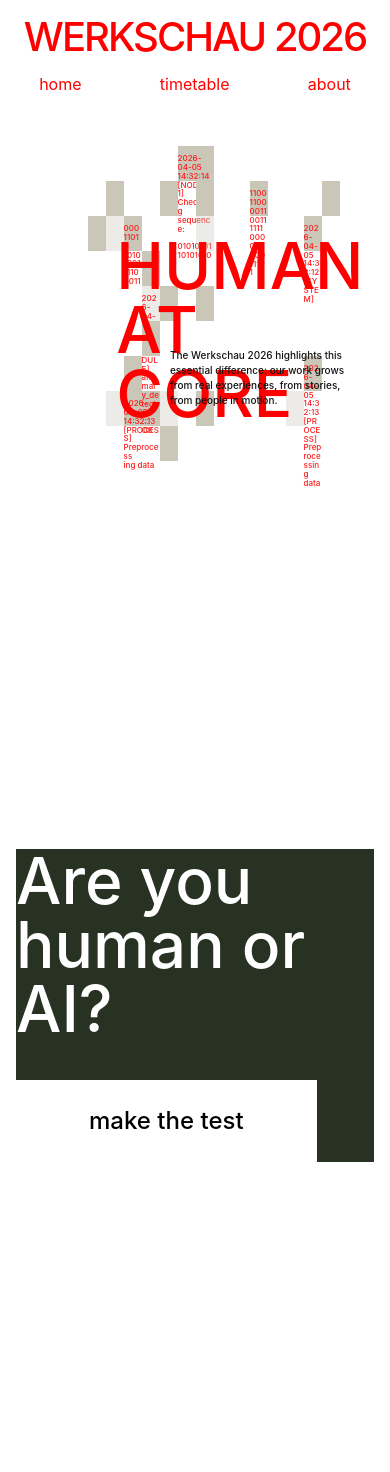
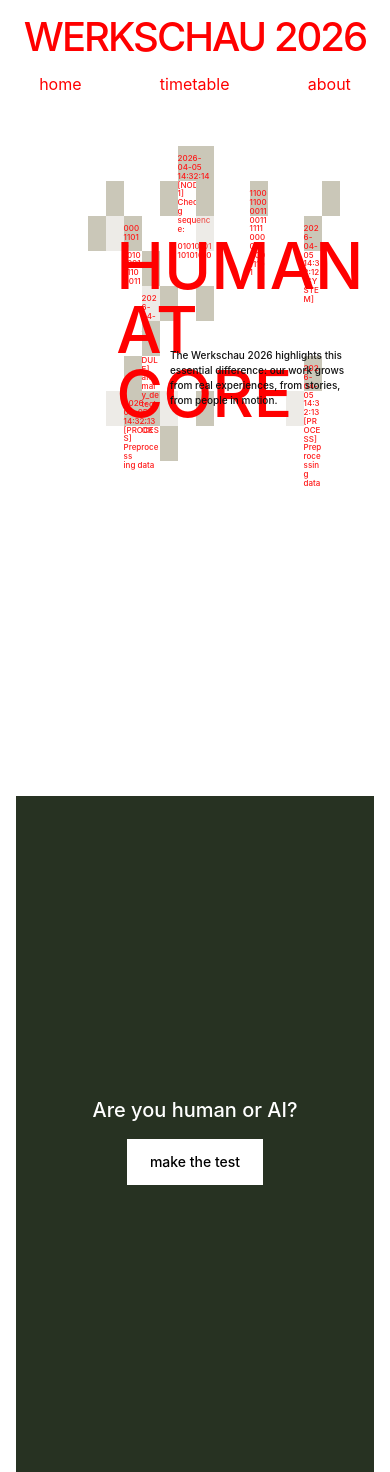
Before and after one commit to natsmnv/Werkschau, a React (Vite) app: page /about in a window 390 px wide. Before the commit the page ends 1162 px from the top, so only its background shows below. Built offline with nearby package versions, Linux system fonts and the light colour scheme.

Commit message:
wip: areyouai section

```diff
--- a/src/components/about/areyouai.scss
+++ b/src/components/about/areyouai.scss
@@ -1,5 +1,7 @@
 .areyouai-section {
     background-color: rgba(39, 50, 34, 1);
+    padding: 567px 34px;
+    text-align: center;
 
     h2 {
         font-family: "Inter", sans-serif;
@@ -20,3 +22,31 @@
         border: none;
     }
 }
+
+@media all and (max-width: 768px) {
+    .areyouai-section {
+        padding: 287px 34px;
+
+        h2 {
+            font-size: 40px;
+            margin-bottom: 19px;
+        }
+
+        button {
+            padding: 16px 23px;
+        }
+    }
+}
+
+@media all and (max-width: 768px) {
+    .areyouai-section {
+
+        h2 {
+            font-size: 20px;
+        }
+
+        button {
+            font-size: 14px;
+        }
+    }
+}
```
